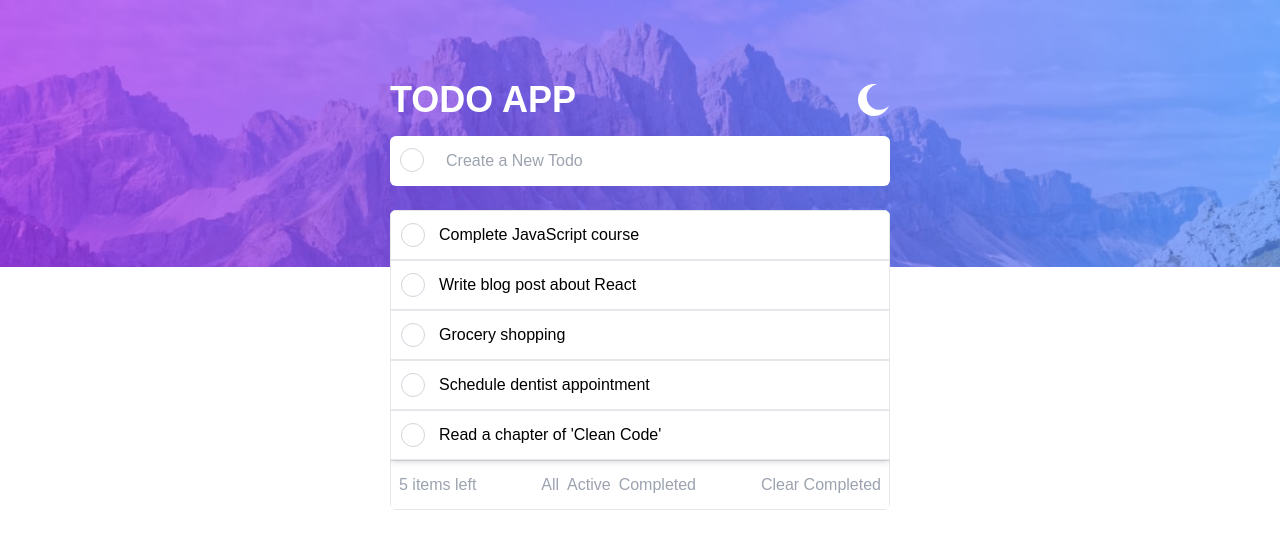
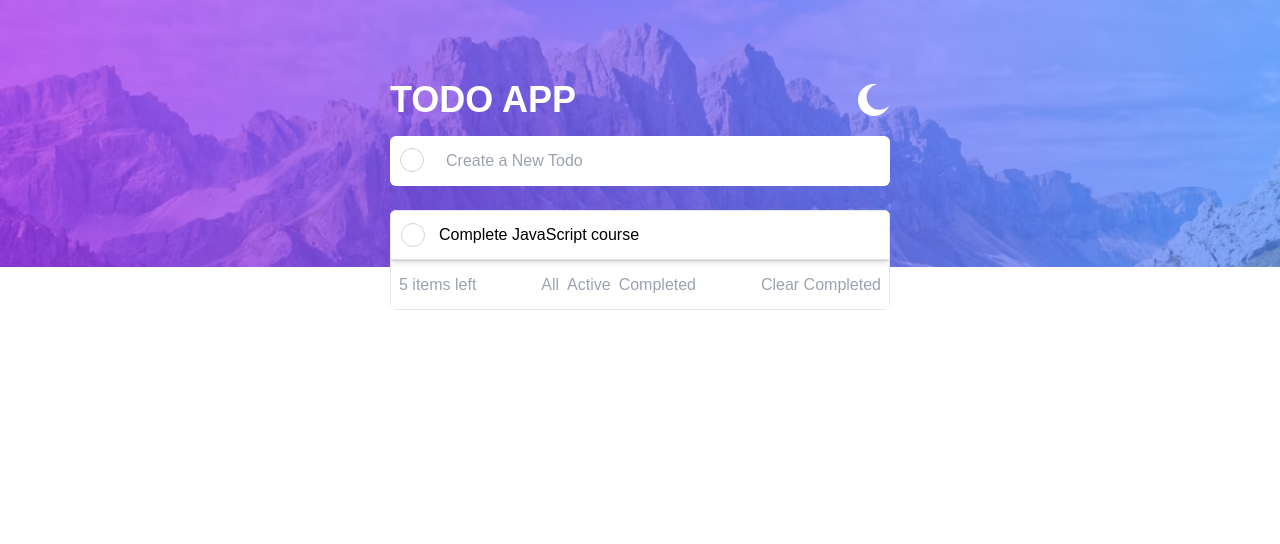
Before and after one commit to Dhruvmehta1311/todo-app, a React app: page / in a window 1280 px wide. Shown: the top 544 px of the page. Built offline with nearby package versions, Linux system fonts and the light colour scheme; the HTML template or start-up script is replaced by a standard one.

Commit message:
Reduced Sample Todos.

```diff
--- a/src/App.jsx
+++ b/src/App.jsx
@@ -17,15 +17,14 @@ function Header() {
   const [newTodo, setNewTodo] = useState("");
   const [todos, setTodos] = useState([
     { id: 1, task: "Complete JavaScript course" },
-    { id: 2, task: "Write blog post about React" },
-    { id: 3, task: "Grocery shopping" },
-    { id: 4, task: "Schedule dentist appointment" },
-    { id: 5, task: "Read a chapter of 'Clean Code'" },
+    // { id: 2, task: "Write blog post about React" },
+    // { id: 3, task: "Grocery shopping" },
+    // { id: 4, task: "Schedule dentist appointment" },
+    // { id: 5, task: "Read a chapter of 'Clean Code'" },
   ]);
 
   function todoInput(e) {
     setNewTodo(e.target.value);
-    // console.log(newTodo);
   }
 
   function handleFormSubmit(e) {
```
